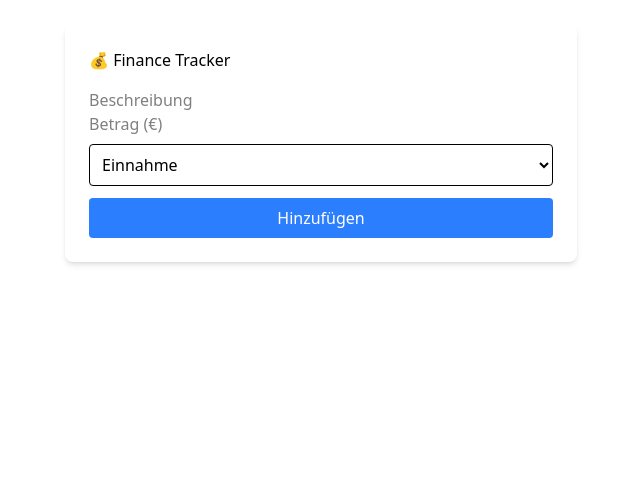
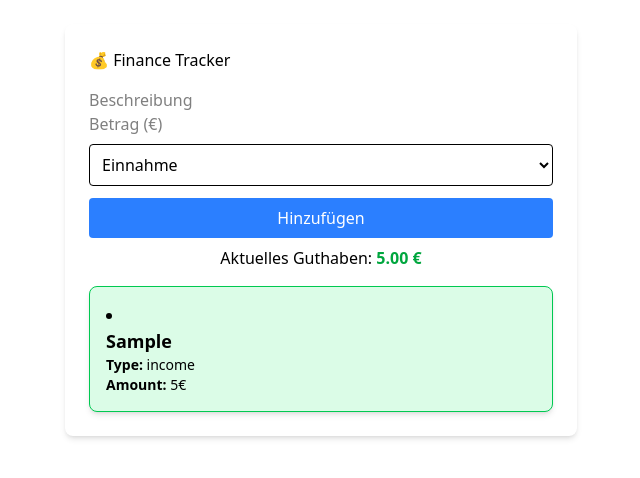
Before and after one commit to Githup-hana/Finance_tracker-, a website built with Vite: page finance_tracker/index.html in a window 1280 px wide. Both pictures are taken after typing "Sample", "5" into the empty fields and a click on the button "Hinzufügen". Shown: the whole page, without its empty margins (319-959 px from the left). Built offline with nearby package versions, Linux system fonts and the light colour scheme.

Commit message:
add transaction display and balance calculation to finance tracker UI

```diff
--- a/finance_tracker/index.html
+++ b/finance_tracker/index.html
@@ -20,6 +20,11 @@
       </select>
       <button type="submit" class="w-full mt-3 bg-blue-500 text-white p-2 rounded" >Hinzufügen</button>
   </form>
+
+  <p class="text-center mt-2">Aktuelles Guthaben: <span id="balance" class="font-bold text-green-600">0 €</span></p>
+  <div id="transaction-list" class="mt-4 space-y-2">
+
+  </div>
 </div>
 
     <script type="module" src="/src/main.ts"></script>
--- a/finance_tracker/src/main.ts
+++ b/finance_tracker/src/main.ts
@@ -5,10 +5,12 @@ interface Transaction {
     amount: number;
     type: "income"|"expense";
   }
-  const form = document.querySelector("#transaction-form") as HTMLFormElement;
-  const typeInput = document.querySelector("#type-of-transactions") as HTMLSelectElement;
-  const amountInput = document.querySelector("#amount") as HTMLInputElement;
-  const descInput = document.querySelector("#description") as HTMLInputElement;
+const form = document.getElementById("transaction-form") as HTMLFormElement;
+const typeInput = document.getElementById("type-of-transactions") as HTMLSelectElement;
+const amountInput = document.getElementById("amount") as HTMLInputElement;
+const descInput = document.getElementById("description") as HTMLInputElement;
+const transactionList = document.getElementById("transaction-list");
+const balanceDisplay=document.getElementById("balance")
 
 
   function getTransactions(): Transaction[] {
@@ -29,8 +31,30 @@ interface Transaction {
     form.reset()
   }
 
+  function displayData(): void {
+    const transactions: Transaction[] = JSON.parse(localStorage.getItem("transactions") || "[]");
+
+      if (transactionList) {
+        transactionList.innerHTML = transactions.map(transaction => {
+          return `
+            <li class="p-4 border rounded-lg shadow-md ${
+              transaction.type === "income" ? "bg-green-100 border-green-500" : "bg-red-100 border-red-500"
+            }">
+              <h3 class="font-semibold text-lg">${transaction.description}</h3>
+              <p class="text-sm"><strong>Type:</strong> ${transaction.type}</p>
+              <p class="text-sm"><strong>Amount:</strong> ${transaction.amount}€</p>
+            </li>`;
+        }).join('');
+      }
+      const balance = transactions.reduce((sum, t) => t.type === "income" ? sum + t.amount : sum - t.amount, 0);
+      if (balanceDisplay) {
+        balanceDisplay.textContent = `${balance.toFixed(2)} €`;
+      }
+
+  }
 
   form.addEventListener("submit", (e) => {
     e.preventDefault();
     savingTransaction();
+    displayData()
 });
```
